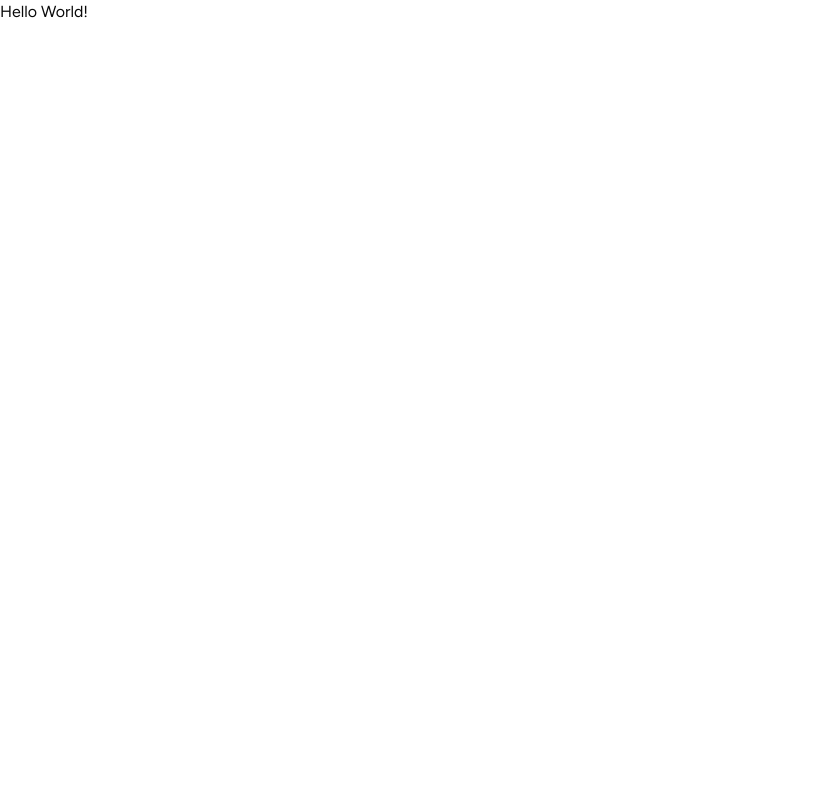
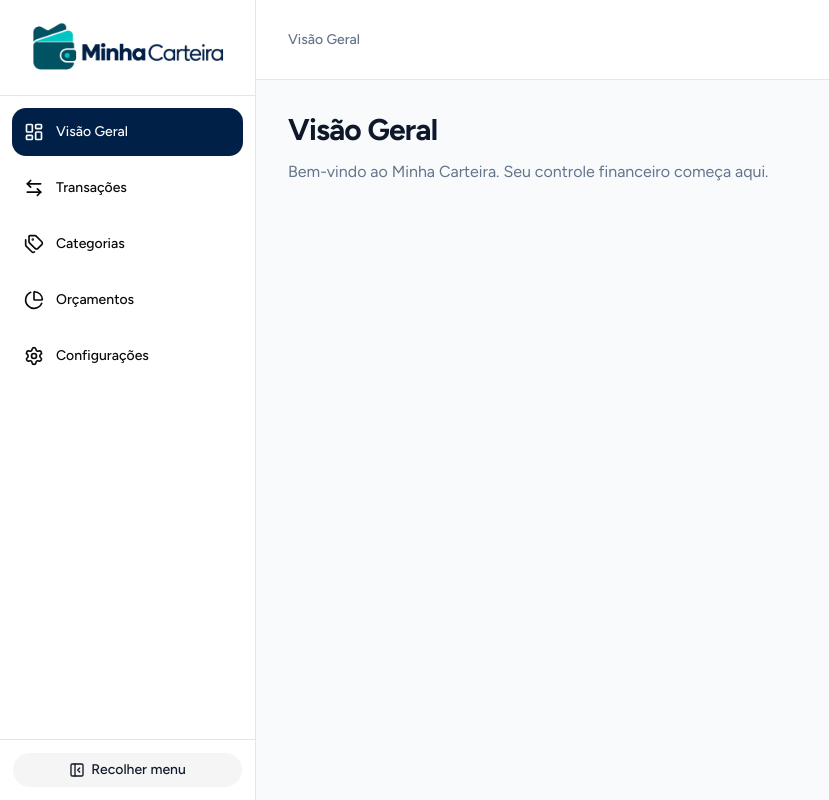
Before and after one commit to teuaraujoo/minha-carteira, a Next.js app in the folder frontend/: page / in a window 1280 px wide. Shown: the whole page, without its empty margins (0-829 px from the left). Built offline with nearby package versions, Linux system fonts and the light colour scheme.

Commit message:
feat(frontend): configure root layout and app shell navigation

```diff
--- a/frontend/app/globals.css
+++ b/frontend/app/globals.css
@@ -7,9 +7,9 @@
 @theme inline {
   --color-background: var(--background);
   --color-foreground: var(--foreground);
-  --font-sans: var(--font-sans);
+  --font-sans: var(--font-figtree);
   --font-mono: var(--font-geist-mono);
-  --font-heading: var(--font-sans);
+  --font-heading: var(--font-figtree);
   --color-sidebar-ring: var(--sidebar-ring);
   --color-sidebar-border: var(--sidebar-border);
   --color-sidebar-accent-foreground: var(--sidebar-accent-foreground);
@@ -49,22 +49,22 @@
 }
 
 :root {
-  --background: oklch(1 0 0);
-  --foreground: oklch(0.145 0 0);
+  --background: #F8FAFC;
+  --foreground: #0F172A;
   --card: oklch(1 0 0);
   --card-foreground: oklch(0.145 0 0);
   --popover: oklch(1 0 0);
   --popover-foreground: oklch(0.145 0 0);
-  --primary: oklch(0.205 0 0);
+  --primary: #012048;
   --primary-foreground: oklch(0.985 0 0);
-  --secondary: oklch(0.97 0 0);
-  --secondary-foreground: oklch(0.205 0 0);
+  --secondary: #015363;
+  --secondary-foreground: #FFFFFF;
   --muted: oklch(0.97 0 0);
-  --muted-foreground: oklch(0.556 0 0);
-  --accent: oklch(0.97 0 0);
+  --muted-foreground: #64748B;
+  --accent: #00C7C4;
   --accent-foreground: oklch(0.205 0 0);
   --destructive: oklch(0.577 0.245 27.325);
-  --border: oklch(0.922 0 0);
+  --border: #E2E8F0;
   --input: oklch(0.922 0 0);
   --ring: oklch(0.708 0 0);
   --chart-1: oklch(0.87 0 0);
@@ -73,14 +73,14 @@
   --chart-4: oklch(0.371 0 0);
   --chart-5: oklch(0.269 0 0);
   --radius: 0.625rem;
-  --sidebar: oklch(0.985 0 0);
+  --sidebar: #FFFFFF;
   --sidebar-foreground: oklch(0.145 0 0);
-  --sidebar-primary: oklch(0.205 0 0);
+  --sidebar-primary: #012048;
   --sidebar-primary-foreground: oklch(0.985 0 0);
-  --sidebar-accent: oklch(0.97 0 0);
+  --sidebar-accent: #E6F8F8;
   --sidebar-accent-foreground: oklch(0.205 0 0);
   --sidebar-border: oklch(0.922 0 0);
-  --sidebar-ring: oklch(0.708 0 0);
+  --sidebar-ring: #015363;
 }
 
 .dark {
--- a/frontend/app/layout.tsx
+++ b/frontend/app/layout.tsx
@@ -3,30 +3,20 @@ import { Geist, Geist_Mono, Figtree } from "next/font/google";
 import "./globals.css";
 import { cn } from "@/lib/utils";
 
-const figtree = Figtree({subsets:['latin'],variable:'--font-sans'});
-
-const geistSans = Geist({
-  variable: "--font-geist-sans",
-  subsets: ["latin"],
-});
-
-const geistMono = Geist_Mono({
-  variable: "--font-geist-mono",
-  subsets: ["latin"],
-});
+const figtree = Figtree({ subsets: ["latin"], variable: "--font-figtree" });
+const geistSans = Geist({ variable: "--font-geist-sans", subsets: ["latin"] });
+const geistMono = Geist_Mono({ variable: "--font-geist-mono", subsets: ["latin"] });
 
 export const metadata: Metadata = {
-  title: "Create Next App",
-  description: "Generated by create next app",
+  title: "Minha Carteira - Gerenciador de Finanças Pessoais",
+  description: "Controle de finanças pessoais, transações, categorias e orçamentos",
+  applicationName: "Minha Carteira",
 };
 
 export default function RootLayout({ children }: LayoutProps<"/">) {
   return (
-    <html
-      lang="en"
-      className={cn("h-full", "antialiased", geistSans.variable, geistMono.variable, "font-sans", figtree.variable)}
-    >
-      <body className="min-h-full flex flex-col">{children}</body>
+    <html lang="pt-BR" className={cn("h-full antialiased font-sans", geistSans.variable, geistMono.variable, figtree.variable)}>
+      <body className="min-h-full">{children}</body>
     </html>
   );
 }
--- a/frontend/app/page.tsx
+++ b/frontend/app/page.tsx
@@ -1,9 +1,12 @@
-import Image from "next/image";
+import { AppShell } from "@/components/app-shell";
 
 export default function Home() {
   return (
-    <div>
-      <h1>Hello World!</h1>
-    </div>
+    <AppShell>
+      <section aria-labelledby="overview-heading" className="space-y-3">
+        <h1 id="overview-heading" className="text-3xl font-bold tracking-tight">Visão Geral</h1>
+        <p className="text-muted-foreground">Bem-vindo ao Minha Carteira. Seu controle financeiro começa aqui.</p>
+      </section>
+    </AppShell>
   );
 }
--- /dev/null
+++ b/frontend/components/app-shell.tsx
@@ -0,0 +1,73 @@
+"use client";
+
+import Image from "next/image";
+import Link from "next/link";
+import { usePathname } from "next/navigation";
+import { useState, type ReactNode } from "react";
+import { ArrowLeftRight, ChartPie, LayoutDashboard, Menu, PanelLeftClose, PanelLeftOpen, Settings, Tags, X } from "lucide-react";
+import { Button } from "@/components/ui/button";
+import { cn } from "@/lib/utils";
+
+const navigationItems = [
+  { label: "Visão Geral", href: "/", icon: LayoutDashboard },
+  { label: "Transações", href: "/transactions", icon: ArrowLeftRight },
+  { label: "Categorias", href: "/categories", icon: Tags },
+  { label: "Orçamentos", href: "/budgets", icon: ChartPie },
+  { label: "Configurações", href: "/settings", icon: Settings },
+];
+
+// Opt in from page or route-group layouts; public pages and 404 remain independent.
+// This visual shell does not validate or replace the server-side session.
+export function AppShell({ children }: { children: ReactNode }) {
+  const pathname = usePathname();
+  const [mobileOpen, setMobileOpen] = useState(false);
+  const [collapsed, setCollapsed] = useState(false);
+  const activeItem = navigationItems.find(({ href }) =>
+    href === "/" ? pathname === href : pathname === href || pathname?.startsWith(href + "/")
+  );
+
+  return (
+    <div className="min-h-dvh bg-background md:flex">
+      <a href="#main-content" className="sr-only focus:not-sr-only focus:fixed focus:top-3 focus:left-3 focus:z-50 focus:rounded-lg focus:bg-primary focus:px-4 focus:py-3 focus:text-primary-foreground">
+        Ir para o conteúdo
+      </a>
+      <header className="flex items-center justify-between border-b bg-card px-4 py-3 md:hidden">
+        <Link href="/" aria-label="Minha Carteira — início">
+          <Image src="/logo.png" alt="Minha Carteira" width={2048} height={768} className="h-auto w-44" priority />
+        </Link>
+        <Button variant="ghost" className="motion-reduce:transition-none" size="icon" aria-label={mobileOpen ? "Fechar navegação" : "Abrir navegação"} aria-expanded={mobileOpen} aria-controls="app-navigation" onClick={() => setMobileOpen(!mobileOpen)}>
+          {mobileOpen ? <X aria-hidden="true" /> : <Menu aria-hidden="true" />}
+        </Button>
+      </header>
+      <aside id="app-navigation" className={cn("border-b border-sidebar-border bg-sidebar text-sidebar-foreground md:sticky md:top-0 md:flex md:h-dvh md:overflow-y-auto md:shrink-0 md:flex-col md:border-r md:border-b-0", mobileOpen ? "block" : "hidden", collapsed ? "md:w-20" : "md:w-64")}>
+        <div className="hidden h-24 items-center justify-center border-b border-sidebar-border px-4 md:flex">
+          <Link href="/" aria-label="Minha Carteira — início">
+            {collapsed ? <span className="flex size-10 items-center justify-center rounded-xl bg-primary text-sm font-bold text-primary-foreground" aria-hidden="true">MC</span> : <Image src="/logo.png" alt="Minha Carteira" width={2048} height={768} className="h-auto w-52" priority />}
+          </Link>
+        </div>
+        <nav aria-label="Navegação principal" className="flex flex-col gap-2 p-3">
+          {navigationItems.map(({ label, href, icon: Icon }) => {
+            const active = activeItem?.href === href;
+            return (
+              <Link key={href} href={href} aria-current={active ? "page" : undefined} aria-label={label} title={collapsed ? label : undefined} onClick={() => setMobileOpen(false)} className={cn("flex min-h-12 items-center gap-3 rounded-xl px-3 text-sm font-medium outline-none transition-colors motion-reduce:transition-none focus-visible:ring-2 focus-visible:ring-sidebar-ring", active ? "bg-sidebar-primary text-sidebar-primary-foreground" : "hover:bg-sidebar-accent hover:text-sidebar-accent-foreground", collapsed && "md:justify-center")}>
+                <Icon className="size-5 shrink-0" aria-hidden="true" />
+                <span className={cn(collapsed && "md:sr-only")}>{label}</span>
+              </Link>
+            );
+          })}
+        </nav>
+        <div className="mt-auto hidden border-t border-sidebar-border p-3 md:block">
+          <Button variant="ghost" className="w-full motion-reduce:transition-none" aria-label={collapsed ? "Expandir menu lateral" : "Recolher menu lateral"} aria-expanded={!collapsed} aria-controls="app-navigation" onClick={() => setCollapsed(!collapsed)}>
+            {collapsed ? <PanelLeftOpen aria-hidden="true" /> : <><PanelLeftClose aria-hidden="true" /><span>Recolher menu</span></>}
+          </Button>
+        </div>
+      </aside>
+      <div className="min-w-0 flex-1">
+        <div className="flex min-h-20 items-center border-b bg-card px-4 md:px-8">
+          <p className="text-sm font-medium text-muted-foreground">{activeItem?.label ?? "Minha Carteira"}</p>
+        </div>
+        <main id="main-content" tabIndex={-1} className="min-w-0 p-4 outline-none md:p-8">{children}</main>
+      </div>
+    </div>
+  );
+}
```
